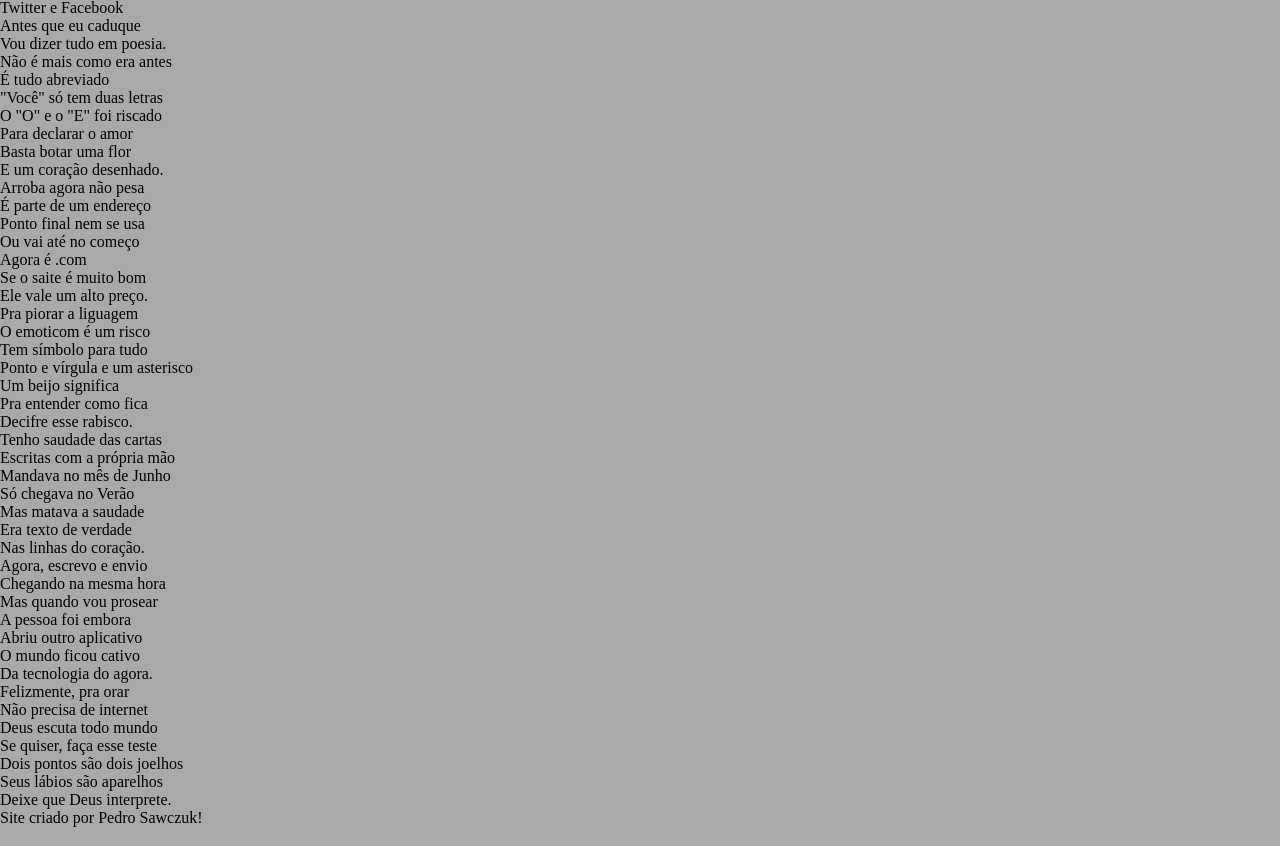
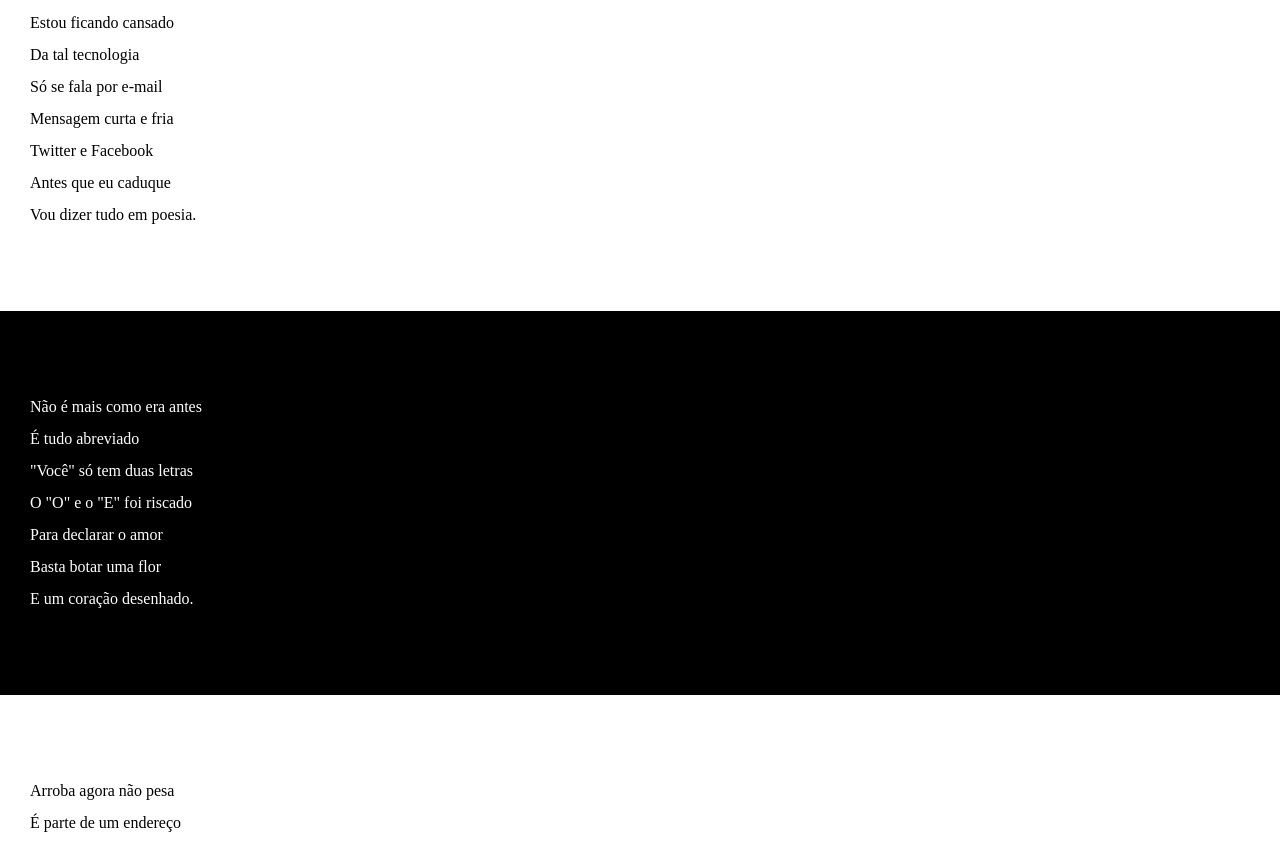
Before and after one commit to PedroSawczuk/html-css, a plain HTML site: page desafios/d012/index.html in a window 1280 px wide. Shown: the part 228-1074 px from the top of the page. Drawn offline with Linux system fonts and the light colour scheme.

Commit message:
texto e blocos do estilo

```diff
--- a/desafios/d012/estilo/style.css
+++ b/desafios/d012/estilo/style.css
@@ -25,8 +25,41 @@
     padding-bottom: 50px;
 }
 
-a {
+a{
     color: #fff;
     text-decoration: none;
     font-weight: bold;
 }
+
+a:hover{
+    text-decoration: underline;
+}
+
+section {
+    padding-top: 10vh;
+    padding-bottom: 10vh;
+    line-height: 2em;
+    padding-left: 30px;
+}
+
+section.normal {
+    color: #000;
+    background-color: #fff;
+}
+
+section.imagem {
+    color: #fff;
+    background-color: #000;
+}
+
+section.imagem > p {
+    width: 400px;
+    background-color: #00000041;
+}
+
+footer {
+    background-color: #000;
+    color: #fff;
+    padding: 10px;
+    text-align: center;
+}
--- a/desafios/d012/index.html
+++ b/desafios/d012/index.html
@@ -98,7 +98,7 @@
     </section>
 
     <footer>
-        <p>Site criado por Pedro Sawczuk!</p>
+        <p>Site criado por <a href="#">Pedro Sawczuk</a></p>
     </footer>
 </body>
 </html>
```
